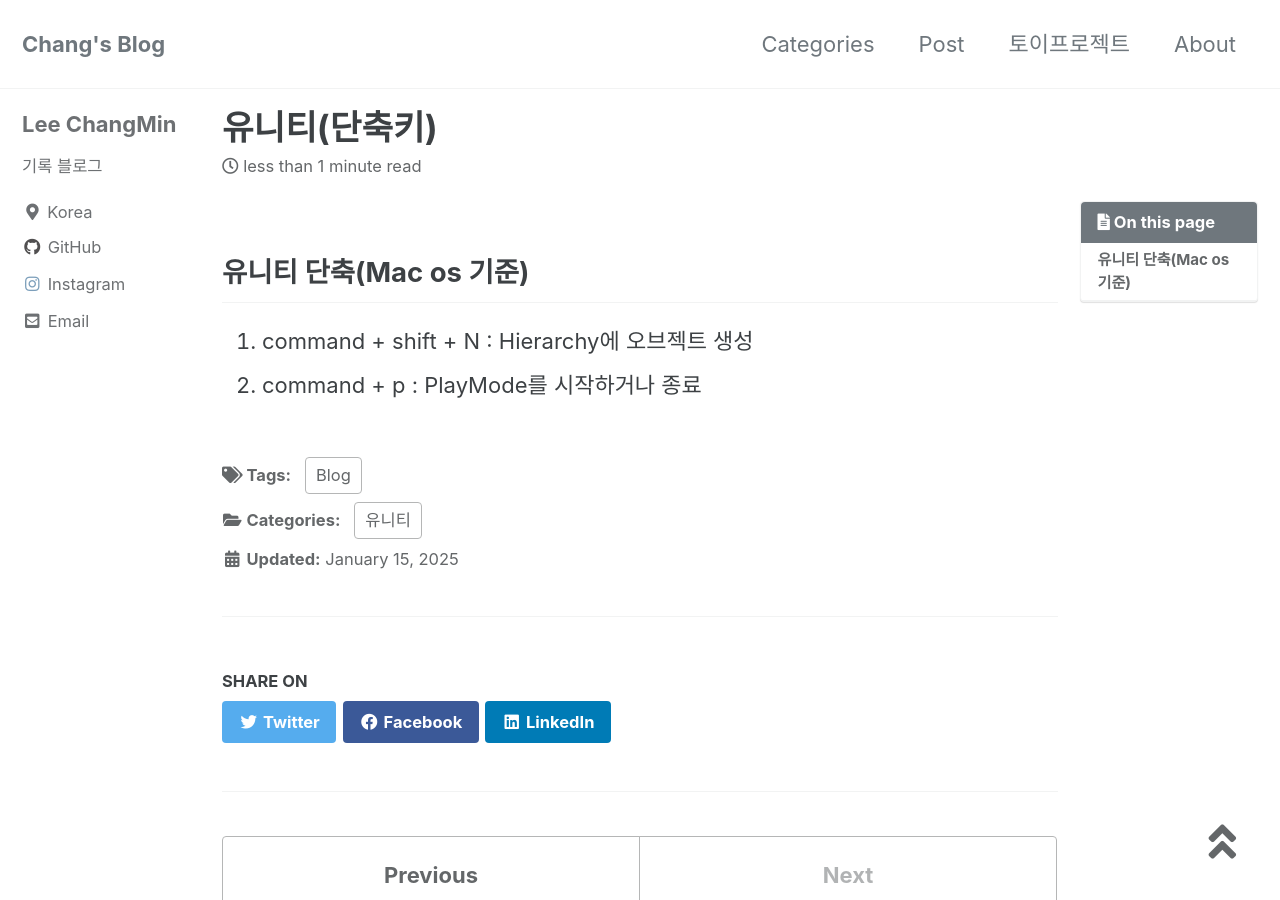
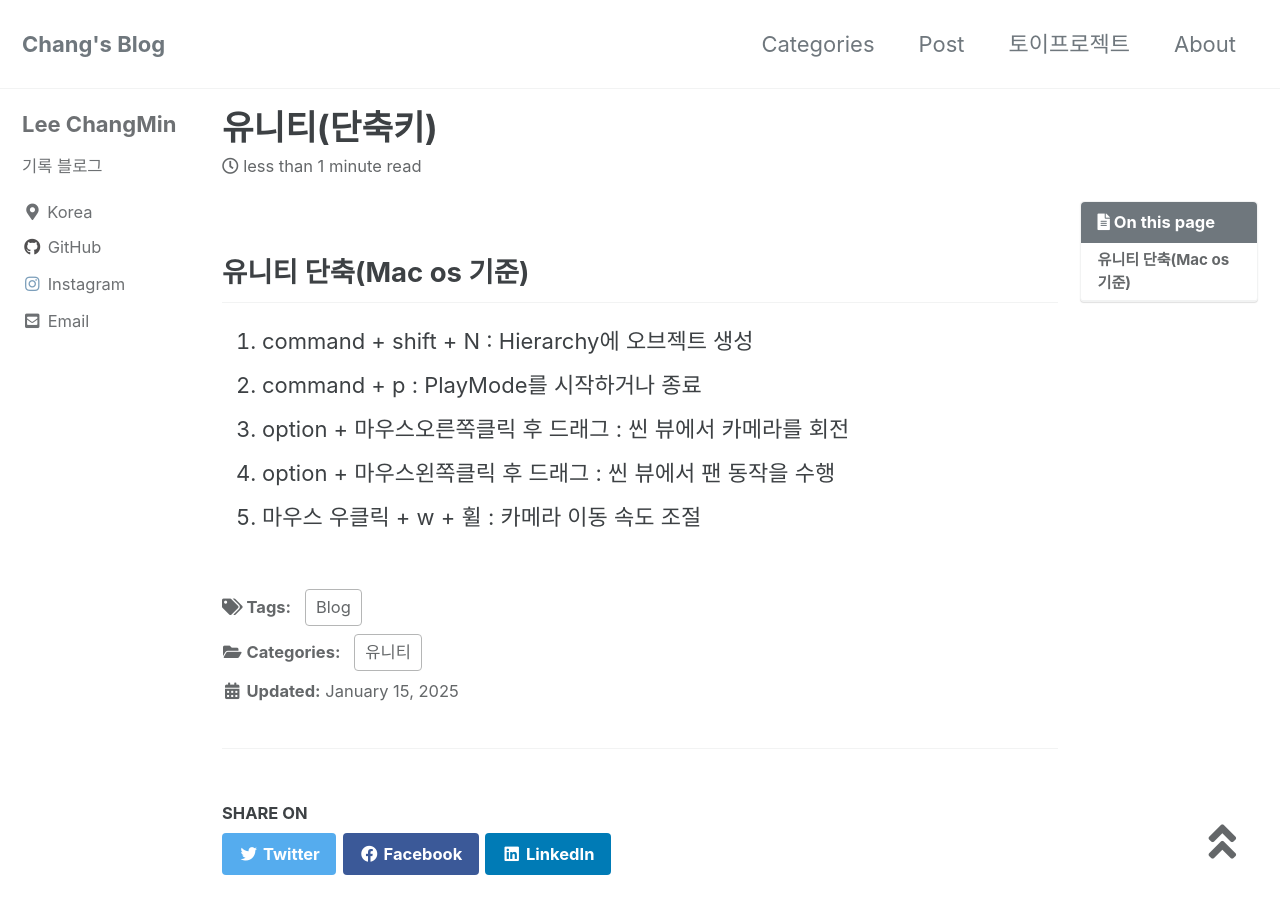
Before and after one commit to changmin2/changmin2.github.io, a Jekyll site: the page built from _posts/유니티/2025-01-15-유니티단축키.md, in a window 1280 px wide and 900 px high. Built offline with Jekyll 4.4.1, drawn with Linux system fonts in a browser that asks for light colours; cached includes are drawn as plain includes; comment, search, counter and statistics services are not loaded.

Commit message:
유니티 단축키

```diff
--- a/_posts/유니티/2025-01-15-유니티단축키.md
+++ b/_posts/유니티/2025-01-15-유니티단축키.md
@@ -12,3 +12,6 @@ toc_sticky: true
 ## 유니티 단축(Mac os 기준)
 1. command + shift + N : Hierarchy에 오브젝트 생성
 2. command + p         : PlayMode를 시작하거나 종료
+3. option + 마우스오른쪽클릭 후 드래그 : 씬 뷰에서 카메라를 회전
+4. option + 마우스왼쪽클릭 후 드래그 : 씬 뷰에서 팬 동작을 수행
+5. 마우스 우클릭 + w + 휠 : 카메라 이동 속도 조절
```
